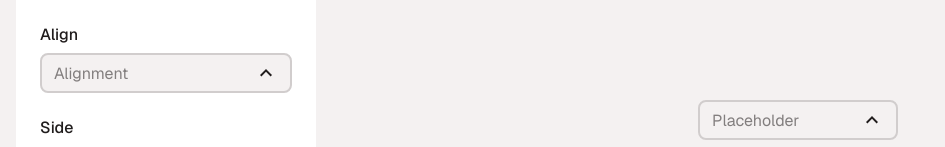
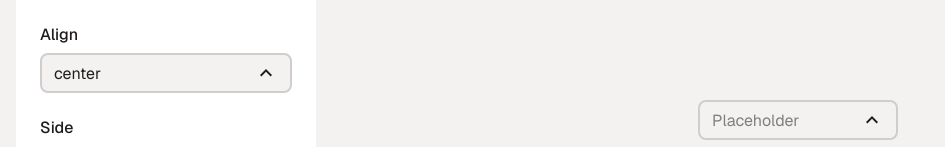
Before and after one commit to pierce-leandata/component-library, an Angular app: page / in a window 1280 px wide. Shown: the part 280-427 px from the top of the page, without its empty margins (0-945 px from the left). Built offline with nearby package versions, Linux system fonts and the light colour scheme.

Commit message:
fix align select binding

```diff
--- a/src/app/app.html
+++ b/src/app/app.html
@@ -33,7 +33,7 @@
       <h2>Overlay</h2>
       <fieldset>
         <legend>Align</legend>
-        <pm-select value="align()">
+        <pm-select [(value)]="align">
           <button pmSelectTrigger>
             <pm-select-value>Alignment</pm-select-value>
             <svg
```
